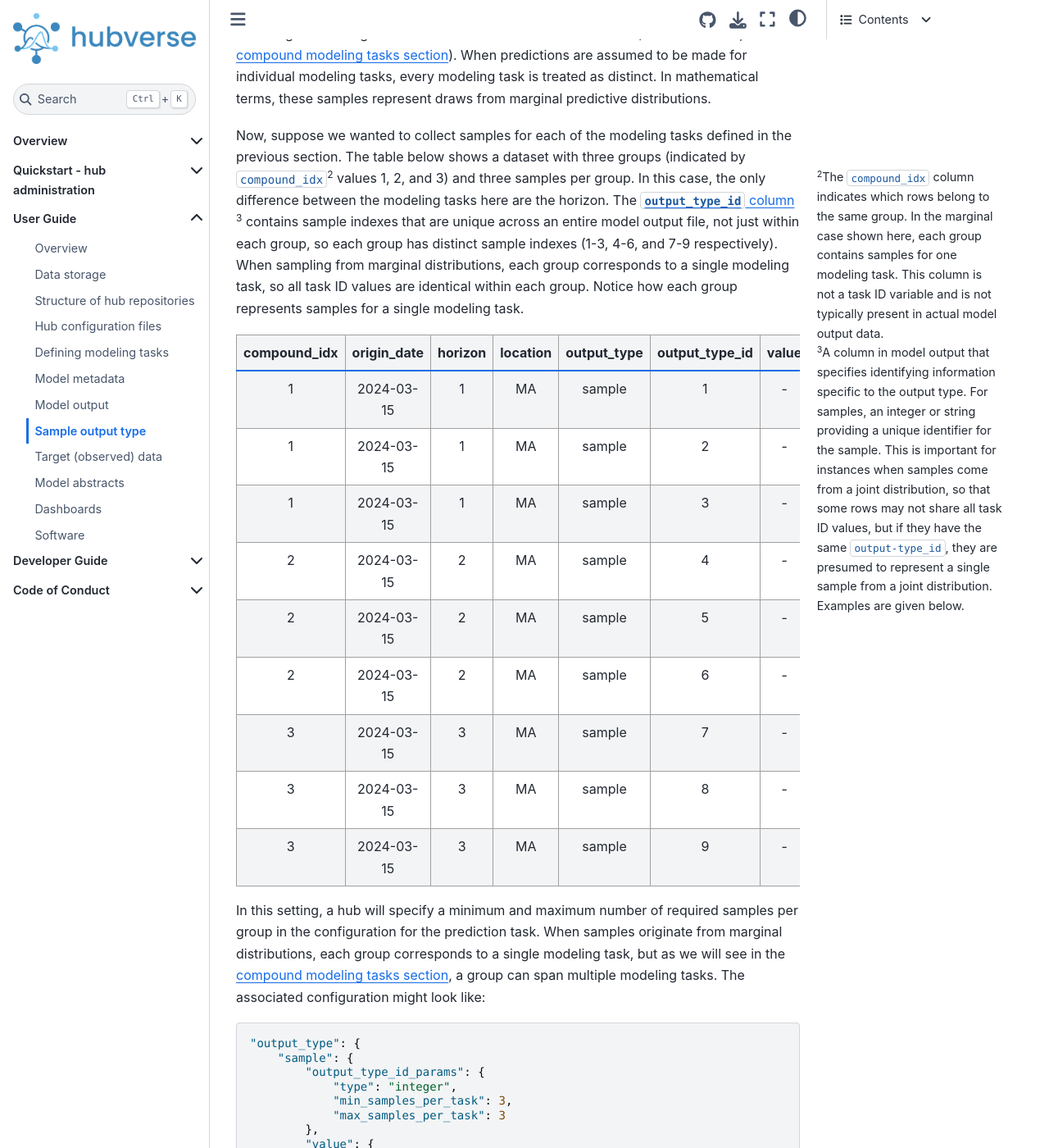
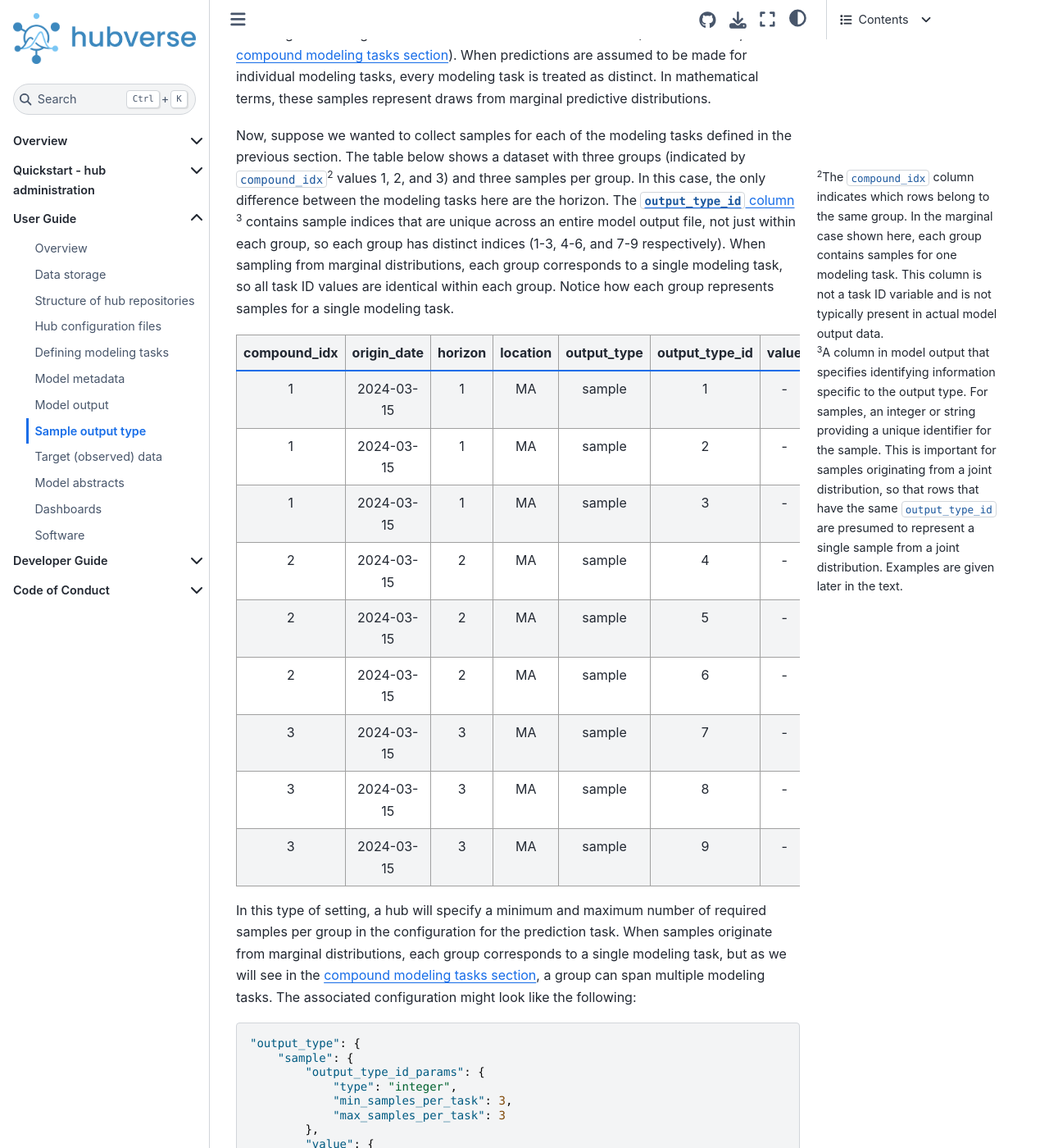
Before and after one commit to hubverse-org/hubDocs, a Sphinx documentation site: the page built from docs/source/user-guide/sample-output-type.md, in a window 1280 px wide and 1400 px high, scrolled down 1308 px. Shown: the whole window at 82% size. Built offline with Sphinx 7.4.7 and the Sphinx Book theme 1.1.4, drawn with Linux system fonts in a browser that asks for light colours; comment, search, counter and statistics services are not loaded; some of the changed text lies outside the part shown.

Commit message:
Final edits to Sample output type page

````diff
--- a/docs/source/user-guide/sample-output-type.md
+++ b/docs/source/user-guide/sample-output-type.md
@@ -4,7 +4,7 @@
 
 The sample `output_type` can represent a probabilistic distribution through a collection of possible future observed values ("samples") that originate from a predictive model. Depending on the model's setup and the hub's configuration settings, different information may be requested or required to identify each sample.
 
-In the hubverse, a "[modeling task](tasks.md)" is defined by a unique combination of task ID column values. You can think of each modeling task as a specific part of the space defined by the task ID variables[^1] that we are interested in predicting. Each modeling task results in a single prediction. (Note that this concept is similar to that of a ["forecast unit" in the scoringutils R package](https://epiforecasts.io/scoringutils/reference/set_forecast_unit.html).)
+In the hubverse, a "[modeling task](tasks.md)" is defined by a unique combination of task ID column values. You can think of each modeling task as a specific part of the space defined by the [task ID variables](tasks.md#task-id-variables)[^1] that we are interested in predicting. Each modeling task results in a single prediction. (Note that this concept is similar to that of a ["forecast unit" in the scoringutils R package](https://epiforecasts.io/scoringutils/reference/set_forecast_unit.html).)
 
 [^1]: (AKA task IDs, task ID columns) Column(s) in model output that provide details about what is being predicted. Common examples include `target`, `location`, `reference_date`, and `horizon`. These "task ID" columns may also include additional information, such as any conditions or assumptions used to generate the predictions.
 
@@ -28,11 +28,11 @@
 
 In many settings, predictions will be made for individual modeling tasks, with no notion of modeling tasks being related to each other or collected into sets (for more on this, see the [compound modeling tasks section](#compound-modeling-tasks)). When predictions are assumed to be made for individual modeling tasks, every modeling task is treated as distinct. In mathematical terms, these samples represent draws from marginal predictive distributions.
 
-Now, suppose we wanted to collect samples for each of the modeling tasks defined in the previous section. The table below shows a dataset with three groups (indicated by `compound_idx`[^2] values 1, 2, and 3) and three samples per group. In this case, the only difference between the modeling tasks here are the horizon. The [`output_type_id` column](model-output.md#details-about-model-output-column-specifications)[^3] contains sample indexes that are unique across an entire model output file, not just within each group, so each group has distinct sample indexes (1-3, 4-6, and 7-9 respectively). When sampling from marginal distributions, each group corresponds to a single modeling task, so all task ID values are identical within each group. Notice how each group represents samples for a single modeling task.
+Now, suppose we wanted to collect samples for each of the modeling tasks defined in the previous section. The table below shows a dataset with three groups (indicated by `compound_idx`[^2] values 1, 2, and 3) and three samples per group. In this case, the only difference between the modeling tasks here are the horizon. The [`output_type_id` column](model-output.md#details-about-model-output-column-specifications)[^3] contains sample indices that are unique across an entire model output file, not just within each group, so each group has distinct indices (1-3, 4-6, and 7-9 respectively). When sampling from marginal distributions, each group corresponds to a single modeling task, so all task ID values are identical within each group. Notice how each group represents samples for a single modeling task.
 
 [^2]: The `compound_idx` column indicates which rows belong to the same group. In the marginal case shown here, each group contains samples for one modeling task. This column is not a task ID variable and is not typically present in actual model output data.
 
-[^3]: A column in model output that specifies identifying information specific to the output type. For samples, an integer or string providing a unique identifier for the sample. This is important for instances when samples come from a joint distribution, so that some rows may not share all task ID values, but if they have the same `output-type_id`, they are presumed to represent a single sample from a joint distribution. Examples are given below.
+[^3]: A column in model output that specifies identifying information specific to the output type. For samples, an integer or string providing a unique identifier for the sample. This is important for samples originating from a joint distribution, so that rows that have the same `output_type_id` are presumed to represent a single sample from a joint distribution. Examples are given later in the text.
 
 |compound_idx| origin_date | horizon | location | output_type| output_type_id | value |
 |:----------: |:----------: | :-----------: | :-----------: | :-----------: | :-----------: | :-----------: |
@@ -46,7 +46,7 @@
 | 3 | 2024-03-15 | 3 | MA | sample | 8| - |
 | 3 | 2024-03-15 | 3 | MA | sample | 9| - |
 
-In this setting, a hub will specify a minimum and maximum number of required samples per group in the configuration for the prediction task. When samples originate from marginal distributions, each group corresponds to a single modeling task, but as we will see in the [compound modeling tasks section](#compound-modeling-tasks), a group can span multiple modeling tasks. The associated configuration might look like:
+In this type of setting, a hub will specify a minimum and maximum number of required samples per group in the configuration for the prediction task. When samples originate from marginal distributions, each group corresponds to a single modeling task, but as we will see in the [compound modeling tasks section](#compound-modeling-tasks), a group can span multiple modeling tasks. The associated configuration might look like the following:
 
 ```{code-block} json
 "output_type": {
@@ -372,7 +372,7 @@
 To put it another way, samples can only describe "coarser" compound modeling tasks than those defined using the `compound_taskid_set` field. This is why all example submissions in the first row of the table pass validation, yet Example Submission A fails validation when the `compound_taskid_set` does not contain all four task ID variables.
 
 ```{caution}
-**Derived task IDs** are a type of task IDs whose values depend wholly on that of other task ID variables. A common example is the `target_end_date` task ID, which tends to be derived from the combination of the `reference_date` (or `origin_date`) and `horizon` task IDs.
+[**Derived task IDs**](tasks.md#derived-task-id-variables) are a type of task IDs whose values depend wholly on that of other task ID variables. A common example is the `target_end_date` task ID, which tends to be derived from the combination of the `reference_date` (or `origin_date`) and `horizon` task IDs.
 
 These derived task IDs must be properly configured, or they can cause problems when validating compound modeling tasks by throwing errors when they should not. *If **all** the task ID variables a derived task ID is derived from are part of the `compound_taskid_set`, then that derived task ID must also be a part of the `compound_taskid_set`; otherwise, that derived task ID should be excluded.*
 
@@ -381,11 +381,11 @@
 
 ### Number of samples vs. `output_type_id`
 
-The number of samples per individual modeling task in the above examples can always be determined by the number of times that each unique combination of task ID variables (i.e., each individual modeling task) appears in the submission. For Submissions A, B, C, and D above, even though the number of unique values of `output_type_id` changes, all examples have two samples per individual modeling task since each task ID set appears exactly twice in the provided data (i.e., a unique combination of "origin_date", "location", "horizon", "variant").
+The total number of samples per individual modeling task in the above examples can always be determined by the number of times that each unique combination of task ID variables (i.e., each individual modeling task) appears in the submission. For Submissions A, B, C, and D above, even though the number of unique values of `output_type_id` changes, all examples have two samples per individual modeling task since each task ID set appears exactly twice in the provided data (i.e., a unique combination of "origin_date", "location", "horizon", "variant").
 
-### Relationship to `output_types`
+### Relationship to `output_type`
 
-Compound modeling tasks are a general conceptual property of the way targets for a hub are defined. As such, they could be configured for a specific target, for all output types, not just samples. However, at the present time, we choose to only implement the concept of compound modeling tasks for sample `output_types`, to facilitate data format validation for samples. In mathematical terms, this means that all output types may collect predictions from marginal distributions, but only samples can collect predictions from joint distributions.
+Compound modeling tasks are a general conceptual property of the way targets for a hub are defined. As such, they could be configured for a specific target, for all output types, not just samples. However, at the present time, we choose to only implement the concept of compound modeling tasks for the sample `output_type`, to facilitate data format validation for samples. In mathematical terms, this means that all output types may collect predictions from marginal distributions, but only samples can collect predictions from joint distributions.
 
 At a later time, the hubverse may revisit a way to more generally define compound modeling tasks, as they can be used for different things. For example, compound modeling tasks defined for a compositional data target could
 
````
Also changed, not shown: other parts of docs/source/user-guide/sample-output-type.md (+11 -11 lines).
